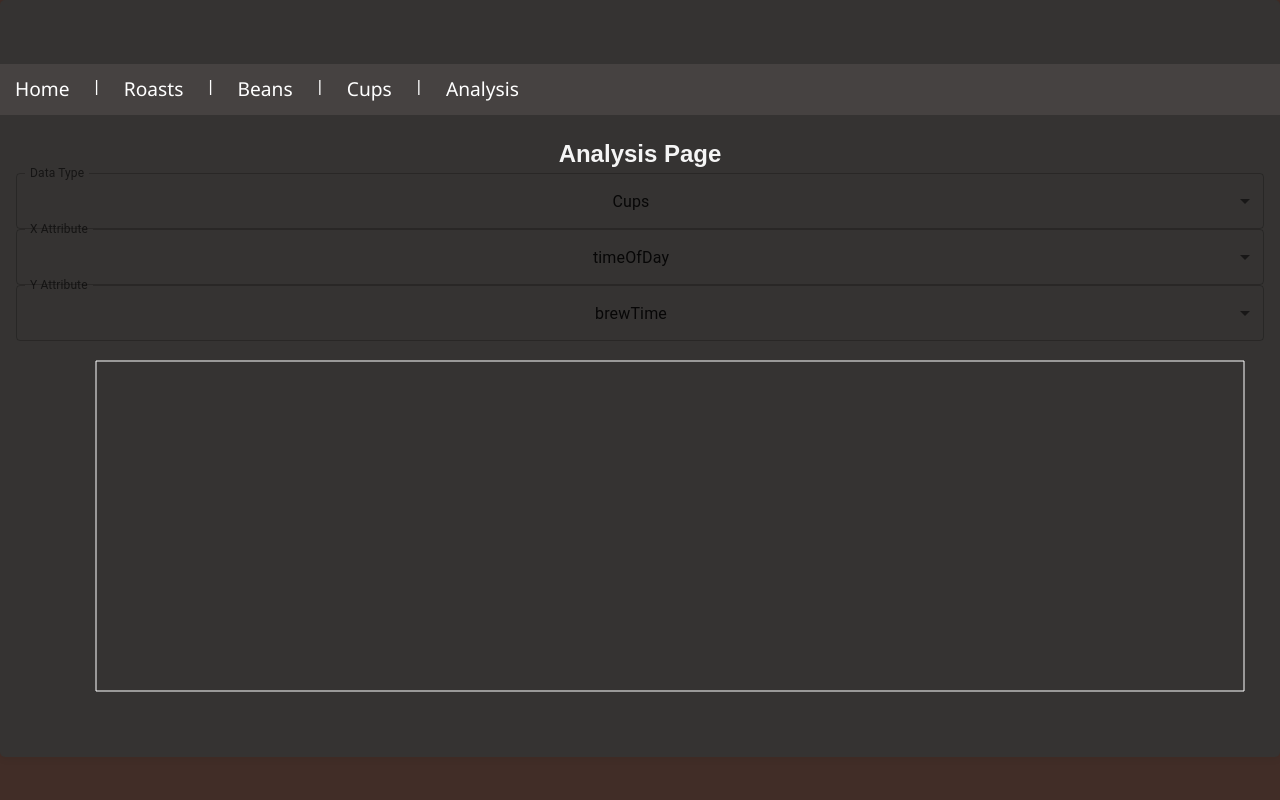
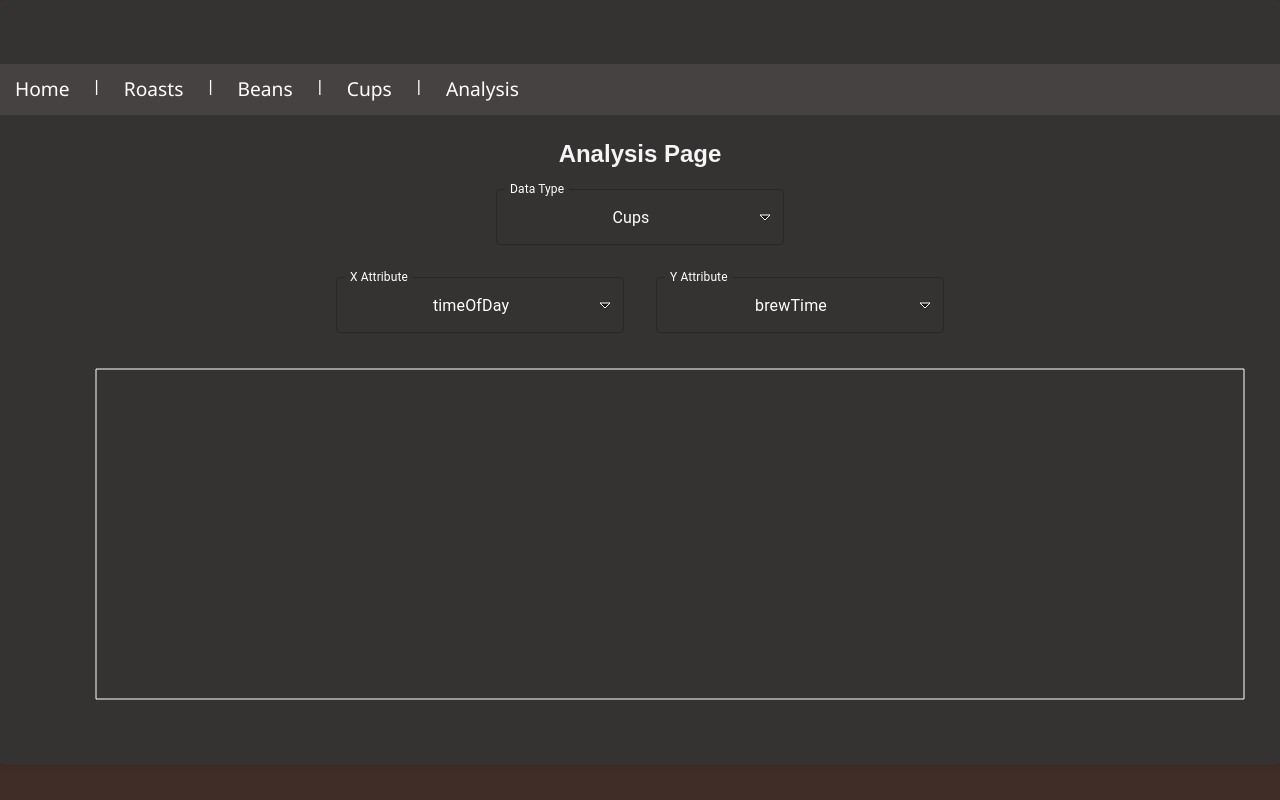
Before and after one commit to ryanching/BeanToCup, a React (Create React App) app: page /analysis in a window 1280 px wide. Built offline with nearby package versions, Linux system fonts and the light colour scheme.

Commit message:
edit and delete icons

```diff
--- a/package.json
+++ b/package.json
@@ -6,8 +6,9 @@
     "@date-io/dayjs": "^3.0.0",
     "@emotion/react": "^11.13.3",
     "@emotion/styled": "^11.13.0",
-    "@mui/material": "^6.1.2",
-    "@mui/x-date-pickers": "^7.20.0",
+    "@mui/icons-material": "^6.1.5",
+    "@mui/material": "^6.1.5",
+    "@mui/x-date-pickers": "^7.21.0",
     "@reduxjs/toolkit": "^2.2.7",
     "@testing-library/jest-dom": "^5.17.0",
     "@testing-library/react": "^13.4.0",
--- a/src/components/Analysis.jsx
+++ b/src/components/Analysis.jsx
@@ -50,13 +50,14 @@ const Analysis = () => {
       <Ribbon />
       <h2>Analysis Page</h2>
       <div>
-        <FormControl fullWidth>
-          <InputLabel id="dataType-label">Data Type</InputLabel>
+        <FormControl fullWidth className="form-control">
+          <InputLabel id="dataType-label" className="form-control">Data Type</InputLabel>
           <Select
             labelId="dataType-label"
             id="dataType"
             value={dataType}
             label="Data Type"
+            className="form-control"
             onChange={handleDataTypeChange}
           >
             {Object.keys(dataTypes).map((type) => (
@@ -64,13 +65,15 @@ const Analysis = () => {
             ))}
           </Select>
         </FormControl>
-        <FormControl fullWidth>
-          <InputLabel id="xAttribute-label">X Attribute</InputLabel>
+        <div>
+        <FormControl fullWidth className="form-control">
+          <InputLabel id="xAttribute-label" className="form-control">X Attribute</InputLabel>
           <Select
             labelId="xAttribute-label"
             id="xAttribute"
             value={xAttribute}
             label="X Attribute"
+            className="form-control"
             onChange={handleXAttributeChange}
           >
             {attributes[dataType].map((attr) => (
@@ -78,13 +81,14 @@ const Analysis = () => {
             ))}
           </Select>
         </FormControl>
-        <FormControl fullWidth>
-          <InputLabel id="yAttribute-label">Y Attribute</InputLabel>
+        <FormControl fullWidth className="form-control">
+          <InputLabel id="yAttribute-label" className="form-control">Y Attribute</InputLabel>
           <Select
             labelId="yAttribute-label"
             id="yAttribute"
             value={yAttribute}
             label="Y Attribute"
+            className="form-control"
             onChange={handleYAttributeChange}
           >
             {attributes[dataType].map((attr) => (
@@ -92,6 +96,7 @@ const Analysis = () => {
             ))}
           </Select>
         </FormControl>
+        </div>
       </div>
       <ResponsiveContainer width="100%" height={400}>
         <ScatterChart
--- a/src/components/Beans.jsx
+++ b/src/components/Beans.jsx
@@ -42,6 +42,7 @@ const Beans = () => {
               <th>Elevation</th>
               <th>Cost</th>
               <th>Tasting Notes</th>
+              <th>Rating</th>
             </tr>
           </thead>
           <tbody>
@@ -53,6 +54,7 @@ const Beans = () => {
                 <td>{bean.elevation}</td>
                 <td>{bean.cost}</td>
                 <td>{bean.tastingNotes}</td>
+                <td>{bean.beanRating}</td>
               </tr>
             ))}
           </tbody>
--- a/src/components/NewBeanModal.jsx
+++ b/src/components/NewBeanModal.jsx
@@ -1,4 +1,5 @@
 import React from 'react';
+import Rating from '@mui/material/Rating';
 
 const NewBeanModal = ({ isBeanModalOpen, closeBeanModal, bean, handleBeanChange, handleBeanSave }) => {
   if (!isBeanModalOpen) return null;
@@ -19,6 +20,8 @@ const NewBeanModal = ({ isBeanModalOpen, closeBeanModal, bean, handleBeanChange,
         <input type="text" id="cost" name="cost" value={bean.cost} onChange={handleBeanChange} />
         <label htmlFor="tastingNotes">Tasting Notes:</label>
         <input type="text" id="tastingNotes" name="tastingNotes" value={bean.tastingNotes} onChange={handleBeanChange} />
+        <label htmlFor="beanRating">Rating:</label>
+        <Rating name="beanRating" precision={0.25} defaultValue={0} id="beanRating" value={bean.beanRating} size="medium" onChange={handleBeanChange} />
         <div className="modal-buttons">
           <button className="styled-button" onClick={handleBeanSave}>Save</button>
           <button className="styled-button" onClick={closeBeanModal}>Close</button>
--- a/src/components/NewCupModal.jsx
+++ b/src/components/NewCupModal.jsx
@@ -2,9 +2,7 @@ import React from 'react';
 import { AdapterDayjs } from '@mui/x-date-pickers/AdapterDayjs';
 import { LocalizationProvider, TimeField } from '@mui/x-date-pickers';
 import dayjs from 'dayjs';
-import Box from '@mui/material/Box';
 import Rating from '@mui/material/Rating';
-import Typography from '@mui/material/Typography';
 import { useNavigate } from 'react-router-dom';
 
 
@@ -72,8 +70,8 @@ const NewCupModal = ({ isCupModalOpen, closeCupModal, cup, roasts, handleCupChan
             className="no-inner-border"
           />
         </LocalizationProvider>
-        <label htmlFor="rating">Rating:</label>
-        <Rating name="rating" precision={0.25} defaultValue={2.5} id="rating" value={cup.rating} size="medium" onChange={handleCupChange} />
+        <label htmlFor="cupRating">Rating:</label>
+        <Rating name="cupRating" precision={0.25} defaultValue={2.5} id="cupRating" value={cup.cupRating} size="medium" onChange={handleCupChange} />
         <div className="modal-buttons">
           <button className="styled-button" onClick={handleCupSave}>Save</button>
           <button className="styled-button" onClick={closeCupModal}>Close</button>
--- a/src/components/NewRoastModal.jsx
+++ b/src/components/NewRoastModal.jsx
@@ -3,6 +3,7 @@ import { LocalizationProvider, TimeField } from '@mui/x-date-pickers';
 import dayjs from 'dayjs';
 import React from 'react';
 import { useNavigate } from 'react-router-dom';
+import Rating from '@mui/material/Rating';
 
 const NewRoastModal = ({ isRoastModalOpen ,closeRoastModal, roast, beans, handleRoastChange, handleRoastSave }) => {
   const history = useNavigate();
@@ -81,6 +82,8 @@ const NewRoastModal = ({ isRoastModalOpen ,closeRoastModal, roast, beans, handle
             className="no-inner-border"
           />
         </LocalizationProvider>
+        <label htmlFor="roastRating">Rating:</label>
+        <Rating name="roastRating" precision={0.25} defaultValue={0} id="roastRating" value={roast.roastRating} size="medium" onChange={handleRoastChange} />
         <div className="modal-buttons">
           <button className="styled-button" onClick={handleRoastSave}>Save</button>
           <button className="styled-button" onClick={closeRoastModal}>Close</button>
--- a/src/components/Roasts.jsx
+++ b/src/components/Roasts.jsx
@@ -43,6 +43,7 @@ const Roasts = () => {
               <th>First Cracks Time</th>
               <th>Second Cracks Time</th>
               <th>End Roast Time</th>
+              <th>Rating</th>
             </tr>
           </thead>
           <tbody>
@@ -54,6 +55,7 @@ const Roasts = () => {
                 <td>{roast.firstCracksTime}</td>
                 <td>{roast.secondCracksTime}</td>
                 <td>{roast.endRoastTime}</td>
+                <td>{roast.roastRating}</td>
               </tr>
             ))}
           </tbody>
--- a/src/index.css
+++ b/src/index.css
@@ -283,3 +283,14 @@ footer {
 .no-inner-border .MuiOutlinedInput-notchedOutline {
   border: none;
 }
+
+.form-control {
+  color: white !important;
+  stroke: white;
+  border-color: white;
+  outline-color: white;
+  box-shadow: white;
+  outline: white;
+  max-width: 20em;
+  margin: 1em;
+}
--- a/src/redux/actions.js
+++ b/src/redux/actions.js
@@ -1,6 +1,8 @@
 export const SAVE_ROAST = 'SAVE_ROAST';
 export const SAVE_BEAN = 'SAVE_BEAN';
 export const SAVE_CUP = 'SAVE_CUP';
+export const REMOVE_CUP = 'REMOVE_CUP';
+export const UPDATE_CUP = 'UPDATE_CUP';
 
 export const saveRoast = (roast) => ({
   type: SAVE_ROAST,
@@ -16,3 +18,13 @@ export const saveCup = (cup) => ({
   type: SAVE_CUP,
   payload: cup
 });
+
+export const removeCup = (index) => ({
+  type: 'REMOVE_CUP',
+  payload: index,
+});
+
+export const updateCup = (index, updatedCup) => ({
+  type: 'UPDATE_CUP',
+  payload: { index, updatedCup },
+});
```
Also changed, not shown: src/components/Cups.jsx (+50 -4 lines), src/redux/reducers.js (+9 -4 lines), 1 other file (tests, documents, lock files or other folders).
